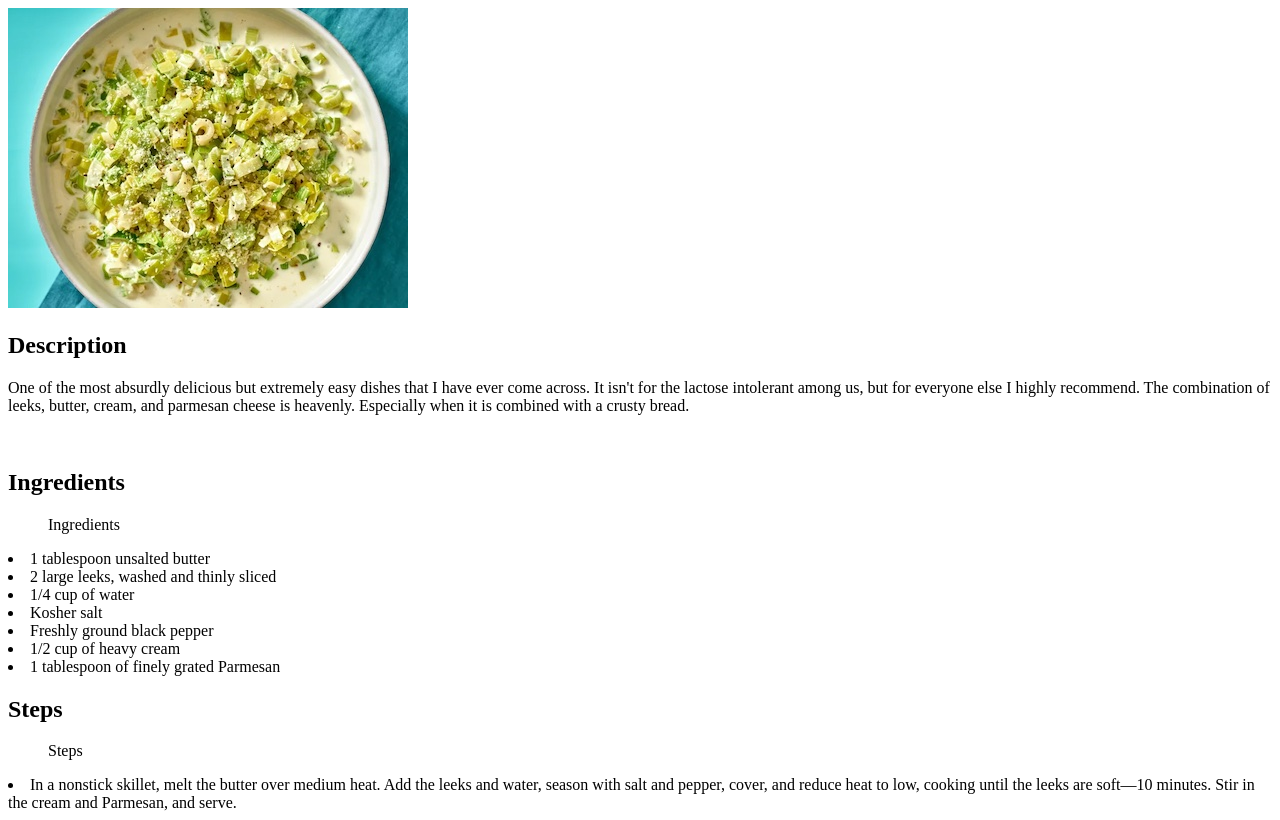
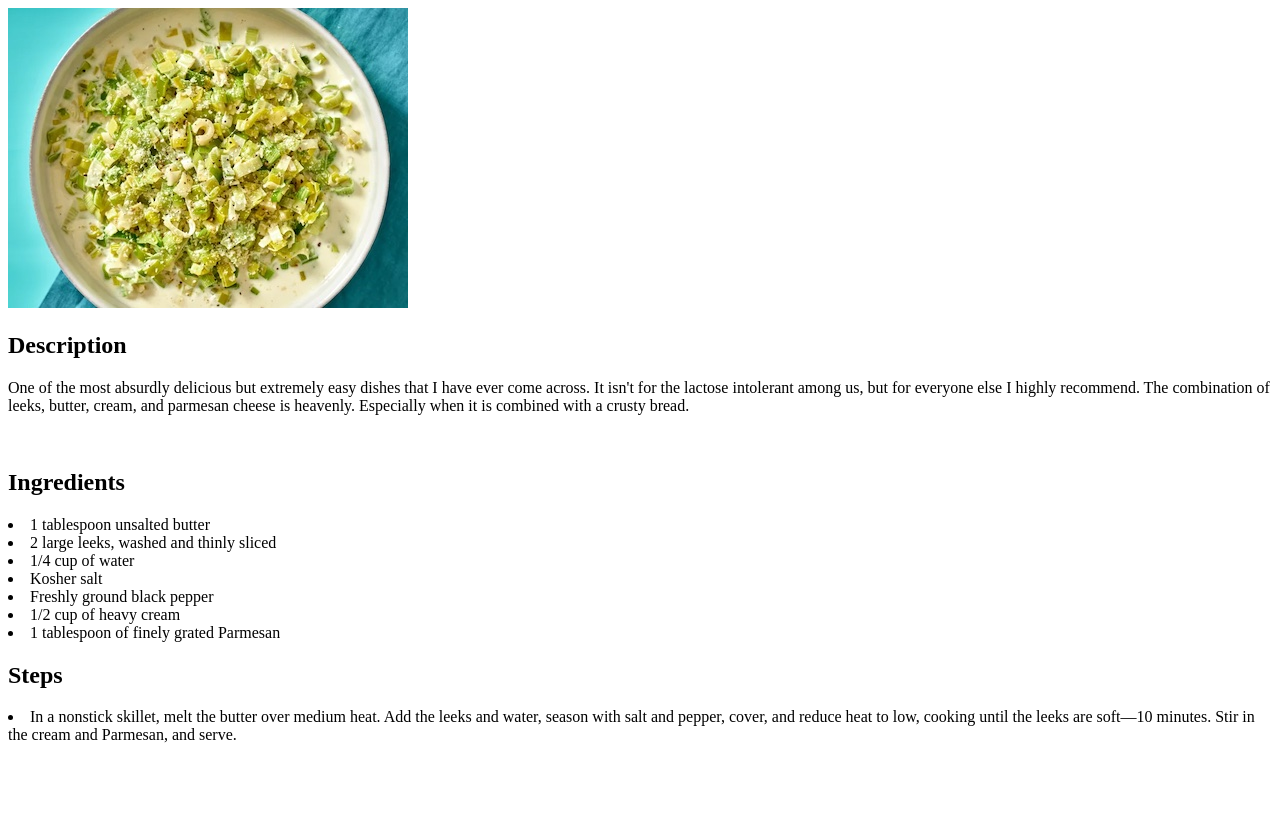
Before and after one commit to WrenLottman/odin-recipes, a plain HTML site: page recipes/creamed-leeks.html in a window 1280 px wide. Drawn offline with Linux system fonts and the light colour scheme.

Commit message:
Remove redundant text from lists on all recipes

```diff
--- a/recipes/creamed-leeks.html
+++ b/recipes/creamed-leeks.html
@@ -12,7 +12,7 @@
             The combination of leeks, butter, cream, and parmesan cheese is heavenly. Especially when it is combined with a crusty bread.</p>
             <br>
     <h2>Ingredients</h2>
-    <ul>Ingredients</ul>
+    <ul></ul>
         <li>1 tablespoon unsalted butter</li>
         <li>2 large leeks, washed and thinly sliced</li>
         <li>1/4 cup of water</li>
@@ -21,7 +21,7 @@
         <li>1/2 cup of heavy cream</li>
         <li>1 tablespoon of finely grated Parmesan</li>
     <h2>Steps</h2>
-    <ol>Steps</ol>
+    <ol></ol>
         <li>In a nonstick skillet, melt the butter over medium heat. Add the leeks and water, season with salt and pepper, cover, and reduce heat to low, cooking until the leeks are soft—10 minutes. Stir in the cream and Parmesan, and serve.</li>
 </body>
 </html>
```
Also changed, not shown: recipes/pasta-carbonara.html (+2 -2 lines), recipes/spice-tofu.html (+2 -2 lines).
